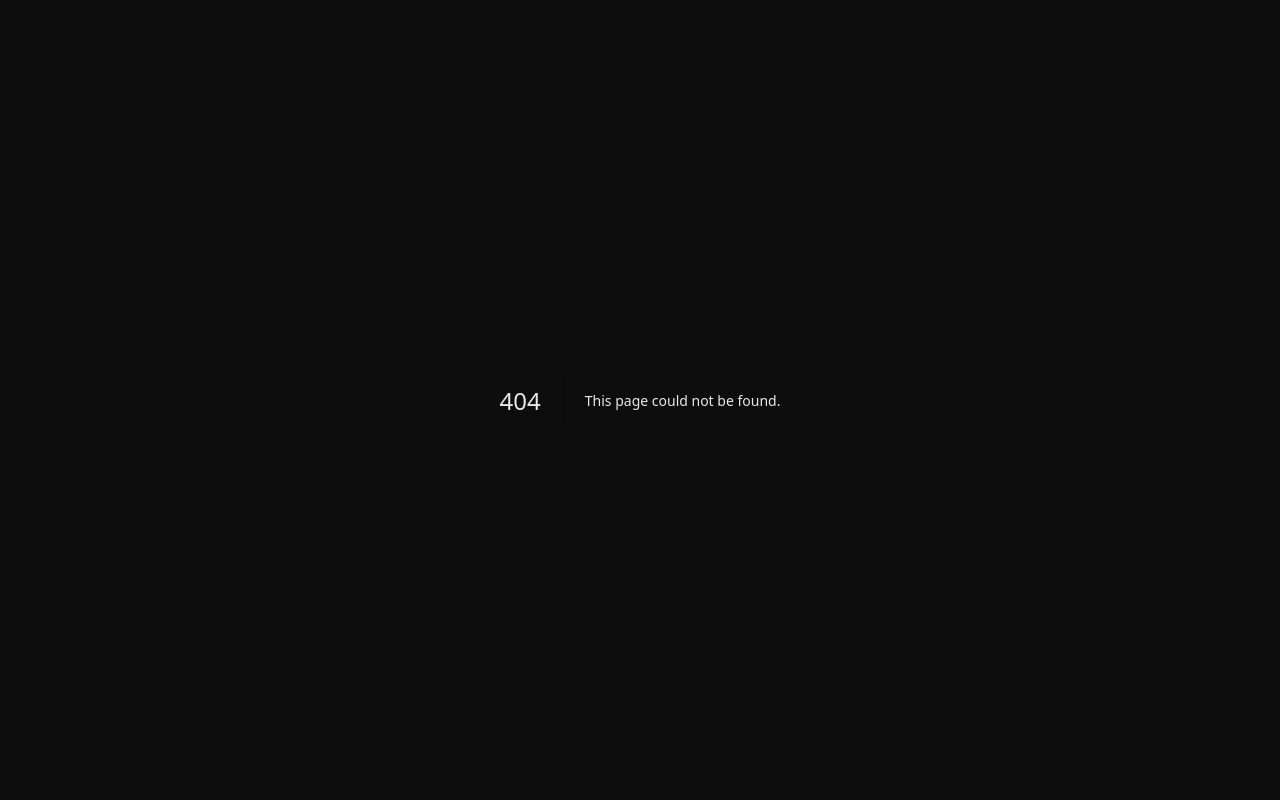
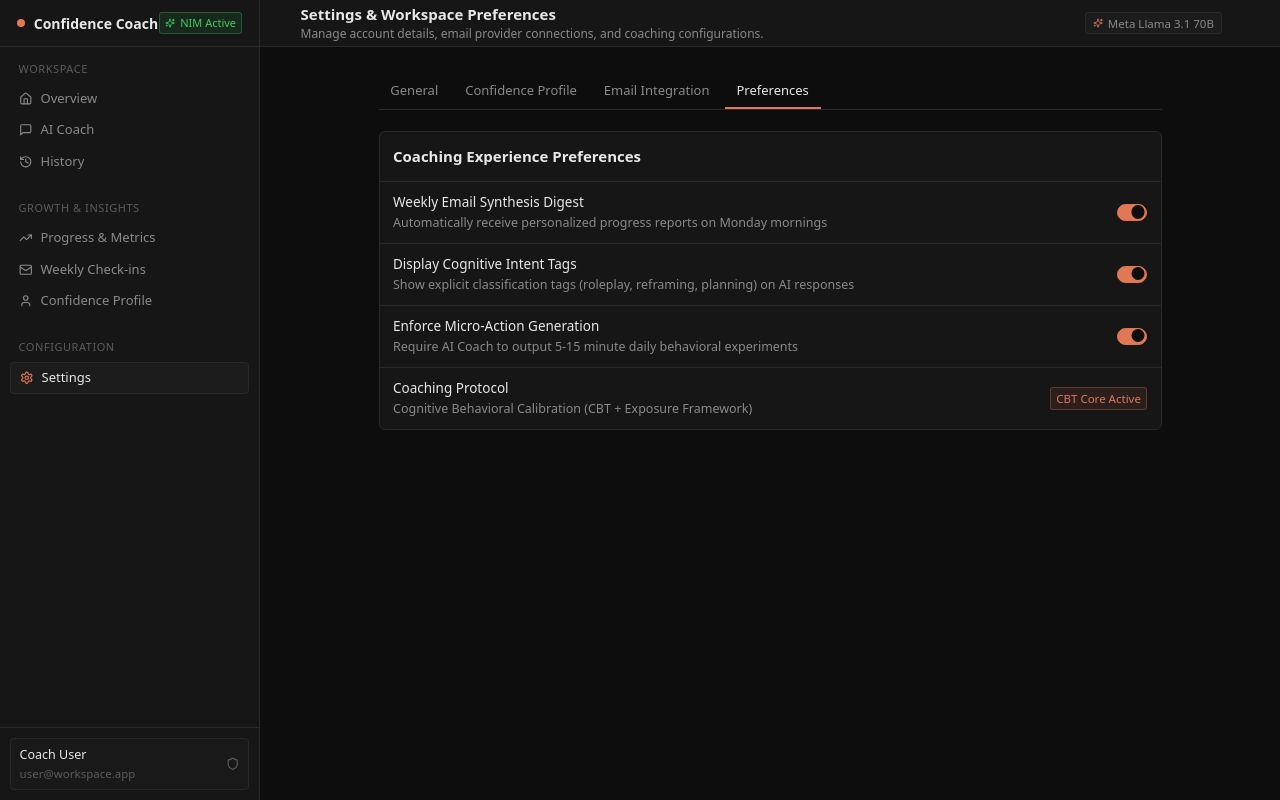
Before and after one commit to girishlade111/Elevra, a Next.js app: page /app/settings/preferences in a window 1280 px wide. Before the commit this address had no page. Built offline with nearby package versions, Linux system fonts and the light colour scheme; no server answers.

Commit message:
feat(settings): add preferences sub-route

```diff
--- /dev/null
+++ b/src/app/(app)/app/settings/preferences/page.tsx
@@ -0,0 +1,45 @@
+"use client";
+
+import * as React from "react";
+import { Card, CardHeader, CardTitle, CardContent } from "@/components/ui/card";
+import { DenseRow } from "@/components/ui/dense-row";
+import { Switch } from "@/components/ui/switch";
+import { Badge } from "@/components/ui/badge";
+
+export default function PreferencesPage() {
+  const [weeklyDigest, setWeeklyDigest] = React.useState(true);
+  const [intentTags, setIntentTags] = React.useState(true);
+  const [microActions, setMicroActions] = React.useState(true);
+
+  return (
+    <div className="space-y-6">
+      <Card className="bg-panel border-border">
+        <CardHeader>
+          <CardTitle className="text-[15px]">Coaching Experience Preferences</CardTitle>
+        </CardHeader>
+        <div>
+          <DenseRow
+            label="Weekly Email Synthesis Digest"
+            description="Automatically receive personalized progress reports on Monday mornings"
+            action={<Switch checked={weeklyDigest} onCheckedChange={setWeeklyDigest} />}
+          />
+          <DenseRow
+            label="Display Cognitive Intent Tags"
+            description="Show explicit classification tags (roleplay, reframing, planning) on AI responses"
+            action={<Switch checked={intentTags} onCheckedChange={setIntentTags} />}
+          />
+          <DenseRow
+            label="Enforce Micro-Action Generation"
+            description="Require AI Coach to output 5-15 minute daily behavioral experiments"
+            action={<Switch checked={microActions} onCheckedChange={setMicroActions} />}
+          />
+          <DenseRow
+            label="Coaching Protocol"
+            description="Cognitive Behavioral Calibration (CBT + Exposure Framework)"
+            action={<Badge variant="accent">CBT Core Active</Badge>}
+          />
+        </div>
+      </Card>
+    </div>
+  );
+}
```
